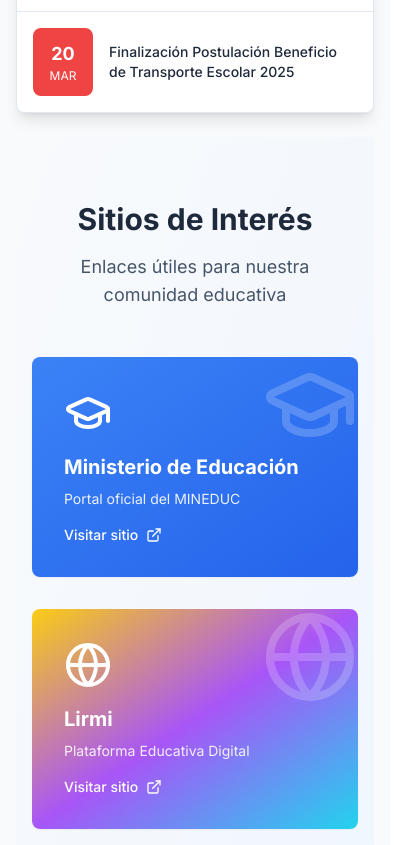
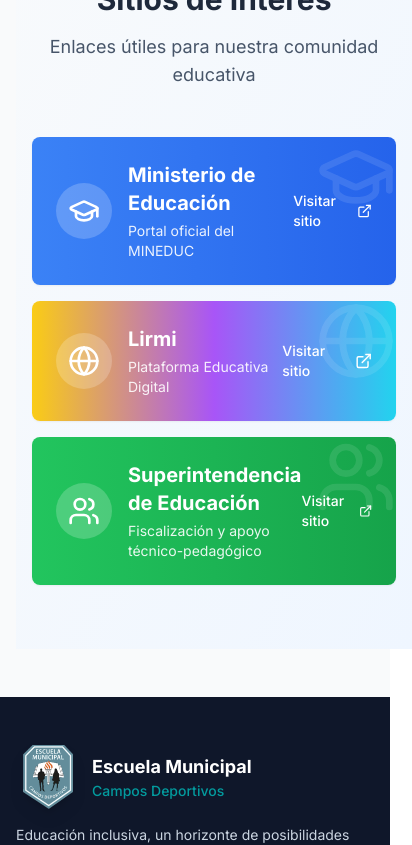
Before and after one commit to ECDLATORRE/camposdep, a Next.js app: page /equipo-directivo in a window 390 px wide. Shown: the part 5940-6785 px from the top of the page, 412 px wide, since content can reach past the window. Built offline with nearby package versions, Linux system fonts and the light colour scheme.

Commit message:
feat: add horizontal rectangular interest site buttons
Modern horizontal buttons with icons, hover effects, and responsive design.

#VERCEL_SKIP

Co-authored-by: null <208707900+ECDLATORRE@users.noreply.github.com>

```diff
--- a/components/interest-sites.tsx
+++ b/components/interest-sites.tsx
@@ -36,28 +36,34 @@ export function InterestSites() {
           <p className="text-lg text-slate-600 max-w-2xl mx-auto">Enlaces útiles para nuestra comunidad educativa</p>
         </div>
 
-        <div className="grid md:grid-cols-3 gap-8 max-w-5xl mx-auto">
+        <div className="space-y-4 max-w-4xl mx-auto">
           {interestSites.map((site, index) => {
             const IconComponent = site.icon
             return (
               <Card
                 key={index}
-                className="group hover:shadow-2xl transition-all duration-300 hover:scale-105 border-0 overflow-hidden"
+                className="group hover:shadow-xl transition-all duration-300 hover:scale-[1.02] border-0 overflow-hidden"
               >
                 <CardContent className="p-0">
                   <a href={site.url} target="_blank" rel="noopener noreferrer" className="block">
-                    <div className={`bg-gradient-to-br ${site.gradient} p-8 text-white relative overflow-hidden`}>
-                      <div className="absolute top-0 right-0 opacity-20">
-                        <IconComponent className="h-24 w-24" />
+                    <div className={`bg-gradient-to-r ${site.gradient} p-6 text-white relative overflow-hidden`}>
+                      <div className="flex items-center justify-between">
+                        <div className="flex items-center space-x-4">
+                          <div className="bg-white/20 p-3 rounded-full">
+                            <IconComponent className="h-8 w-8" />
+                          </div>
+                          <div>
+                            <h3 className="text-xl font-bold mb-1">{site.name}</h3>
+                            <p className="text-sm opacity-90">{site.description}</p>
+                          </div>
+                        </div>
+                        <div className="flex items-center space-x-2 text-sm font-medium">
+                          <span>Visitar sitio</span>
+                          <ExternalLink className="h-5 w-5 group-hover:translate-x-1 transition-transform" />
+                        </div>
                       </div>
-                      <div className="relative z-10">
-                        <IconComponent className="h-12 w-12 mb-4" />
-                        <h3 className="text-xl font-bold mb-2">{site.name}</h3>
-                        <p className="text-sm opacity-90 mb-4">{site.description}</p>
-                        <div className="flex items-center text-sm font-medium">
-                          <span>Visitar sitio</span>
-                          <ExternalLink className="h-4 w-4 ml-2 group-hover:translate-x-1 transition-transform" />
-                        </div>
+                      <div className="absolute top-0 right-0 opacity-10">
+                        <IconComponent className="h-20 w-20" />
                       </div>
                     </div>
                   </a>
```
